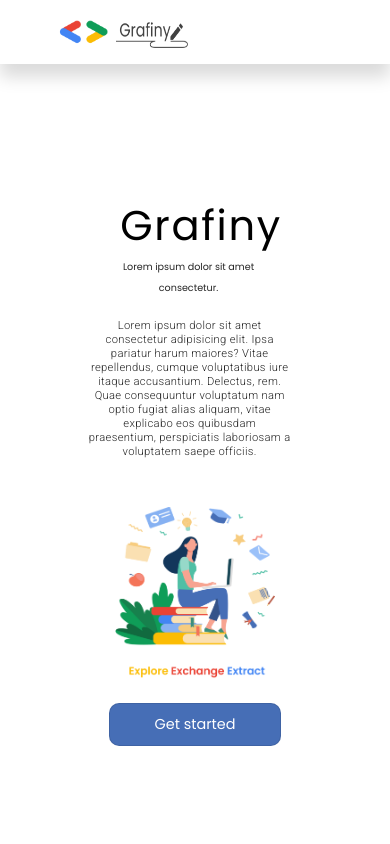
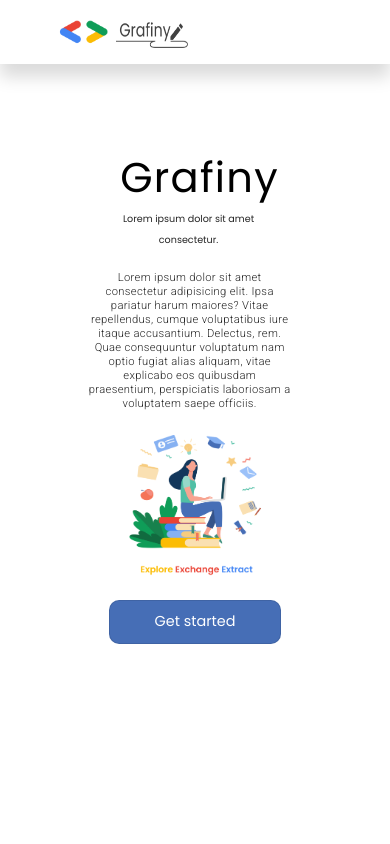
Before and after one commit to gdsc-nits-org/grafiny-client, a React (Vite) app: page / in a window 390 px wide. Shown: the top 844 px of the page. Built offline with nearby package versions, Linux system fonts and the light colour scheme; some icons are missing.

Commit message:
FIX: bug in hero section

```diff
--- a/src/Components/Landing/Landing.module.scss
+++ b/src/Components/Landing/Landing.module.scss
@@ -8,21 +8,25 @@
 //Main style file starts here
 
 .main {
-  height: 100vh;
+  height: 90vh;
+  margin-top: 0;
+  margin-bottom: 5rem;
 }
 .header {
   display: flex;
   justify-content: center;
   align-items: center;
   flex-direction: row;
+  margin-top: 0;
 
   .title {
     width: 60%;
+    margin-top: 0;
 
     h1 {
-      letter-spacing: 0.04em;
+      letter-spacing: 0.03em;
       margin: auto;
-      margin-top: 9rem;
+      margin-top: 2rem;
       width: 90%;
 
       /* Upperbound(desktop) */
@@ -30,8 +34,8 @@
       font-family: var(--gdsc-font-1);
       font-style: normal;
       font-weight: 400;
-      font-size: 7rem;
-      line-height: 12rem;
+      font-size: 6rem;
+      line-height: 10rem;
 
       color: #000000;
     }
@@ -46,8 +50,8 @@
       font-family: var(--gdsc-font-1);
       font-style: normal;
       font-weight: 400;
-      font-size: 37px;
-      line-height: 48px;
+      font-size: 2rem;
+      line-height: 1.5rem;
       /* identical to box height */
 
       color: var(--title-color);
@@ -74,8 +78,9 @@
 
   .imageLand {
     width: 26%;
+
     img {
-      margin-top: 8.5rem;
+      margin-top: 7rem;
       font-size: 1.5rem;
       height: auto;
       max-width: 100%;
@@ -116,18 +121,21 @@
 // Responsiveness designing starts here
 
 @media only screen and (max-width: 1190px) {
+  .main {
+    margin-top: 0;
+    padding-bottom: 0;
+  }
   .header {
     @include flexDisplay(center, column);
-
+    margin-top: 0rem;
     .title h1 {
-      margin-top: 3rem;
-
       width: 70%;
       height: 7%;
       font-weight: 400;
       font-size: 2.6rem;
       line-height: 60px;
       text-align: center;
+      margin-top: 0%;
     }
 
     .title h3 {
@@ -159,9 +167,9 @@
       align-items: center;
 
       img {
-        width: 56%;
-        height: 67%;
-        margin-top: 2em;
+        width: 46%;
+        height: 57%;
+        margin-top: 1em;
       }
     }
   }
```
